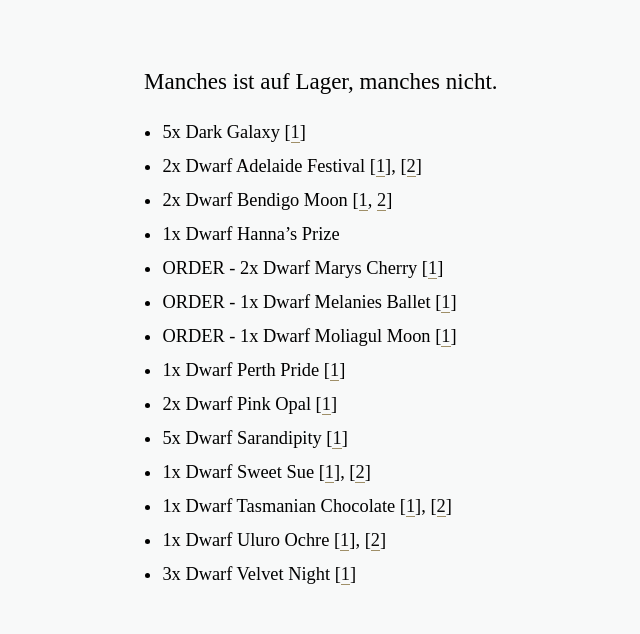
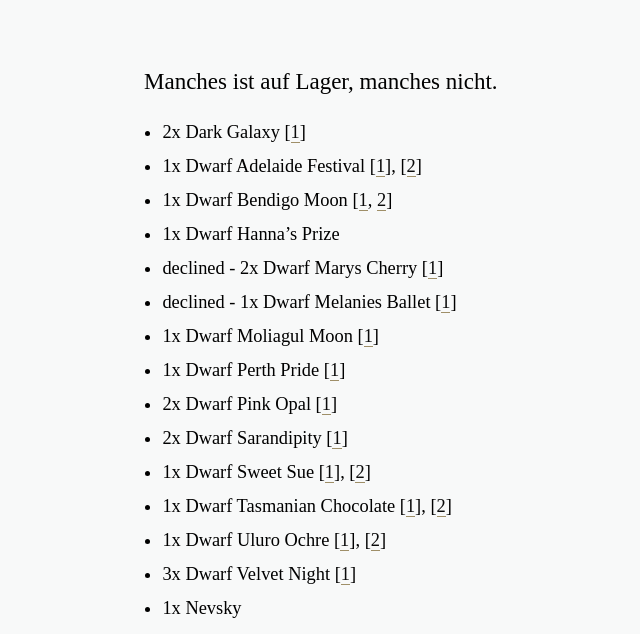
Before and after one commit to iamsebastian/blog.sebastian.science, a Jekyll site: the page built from tomaten_2019.md, in a window 1280 px wide and 1400 px high, scrolled down 418 px. Shown: the part 226-860 px from the top of the window, without its empty margins (144-784 px from the left). Built offline with Jekyll 4.4.1, drawn with Linux system fonts in a browser that asks for light colours; some of the changed text lies outside the part shown.

Commit message:
Update tomaten_2019.md

```diff
--- a/tomaten_2019.md
+++ b/tomaten_2019.md
@@ -11,17 +11,22 @@ image-sm: https://unsplash.it/500/300?image=602
 
 Manches ist auf Lager, manches nicht.
 
-- 5x Dark Galaxy [[1](https://www.vertiloom.com/en/dark-galaxy.html)]
-- 2x Dwarf Adelaide Festival [[1](http://tatianastomatobase.com/wiki/Adelaide_Festival)], [[2](https://www.glenseeds.co.za/products/dwarf-adeleide-festival)]
-- 2x Dwarf Bendigo Moon [[1](http://tatianastomatobase.com/wiki/Dwarf_Bendigo_Moon), [2](https://www.vertiloom.com/en/dwarf-bendigo-moon.html)]
+- 2x Dark Galaxy [[1](https://www.vertiloom.com/en/dark-galaxy.html)]
+- 1x Dwarf Adelaide Festival [[1](http://tatianastomatobase.com/wiki/Adelaide_Festival)], [[2](https://www.glenseeds.co.za/products/dwarf-adeleide-festival)]
+- 1x Dwarf Bendigo Moon [[1](http://tatianastomatobase.com/wiki/Dwarf_Bendigo_Moon), [2](https://www.vertiloom.com/en/dwarf-bendigo-moon.html)]
 - 1x Dwarf Hanna's Prize
-- ORDER - 2x Dwarf Marys Cherry [[1](https://www.vertiloom.com/en/dwarf-marys-cherry.html)]
-- ORDER - 1x Dwarf Melanies Ballet [[1](https://www.vertiloom.com/en/dwarf-melanies-ballet.html)]
-- ORDER - 1x Dwarf Moliagul Moon [[1](https://www.vertiloom.com/en/dwarf-moliagul-moon.html)]
+- declined - 2x Dwarf Marys Cherry [[1](https://www.vertiloom.com/en/dwarf-marys-cherry.html)]
+- declined - 1x Dwarf Melanies Ballet [[1](https://www.vertiloom.com/en/dwarf-melanies-ballet.html)]
+- 1x Dwarf Moliagul Moon [[1](https://www.vertiloom.com/en/dwarf-moliagul-moon.html)]
 - 1x Dwarf Perth Pride [[1](https://www.vertiloom.com/en/dwarf-moliagul-moon.html)]
 - 2x Dwarf Pink Opal [[1](https://www.vertiloom.com/en/dwarf-pink-opal.html)]
-- 5x Dwarf Sarandipity [[1](http://tatianastomatobase.com/wiki/Sarandipity)]
+- 2x Dwarf Sarandipity [[1](http://tatianastomatobase.com/wiki/Sarandipity)]
 - 1x Dwarf Sweet Sue [[1](http://www.tomaten-atlas.de/sorten/d/4031-dwarf-sweet-sue)], [[2](http://www.tomaten-forum.com/Thread-Tomaten-Sortenbeschreibungen?pid=94402#pid94402)]
 - 1x Dwarf Tasmanian Chocolate [[1](http://www.tomaten-atlas.de/sorten/t/3415-tasmanian-chocolate)], [[2](http://www.tomatenundanderes.eu/tomatenparade/14-beispielbeitraege/519-tasmanian-chocolate-dwarf)]
 - 1x Dwarf Uluro Ochre [[1](http://www.tomaten-forum.com/Thread-Tomaten-Sortenbeschreibungen?pid=94452#pid94452)], [[2](http://www.tomaten-atlas.de/sorten/u/5900-uluru-ochre)]
 - 3x Dwarf Velvet Night [[1](https://www.vertiloom.com/en/dwarf-velvet-night.html)]
+- 1x Nevsky
+- 1x Barry's Crazy Cherry
+- 1x Pearly Pink
+- 1x Polish Dwarf
+- 1x Pride Of Flanders
```
